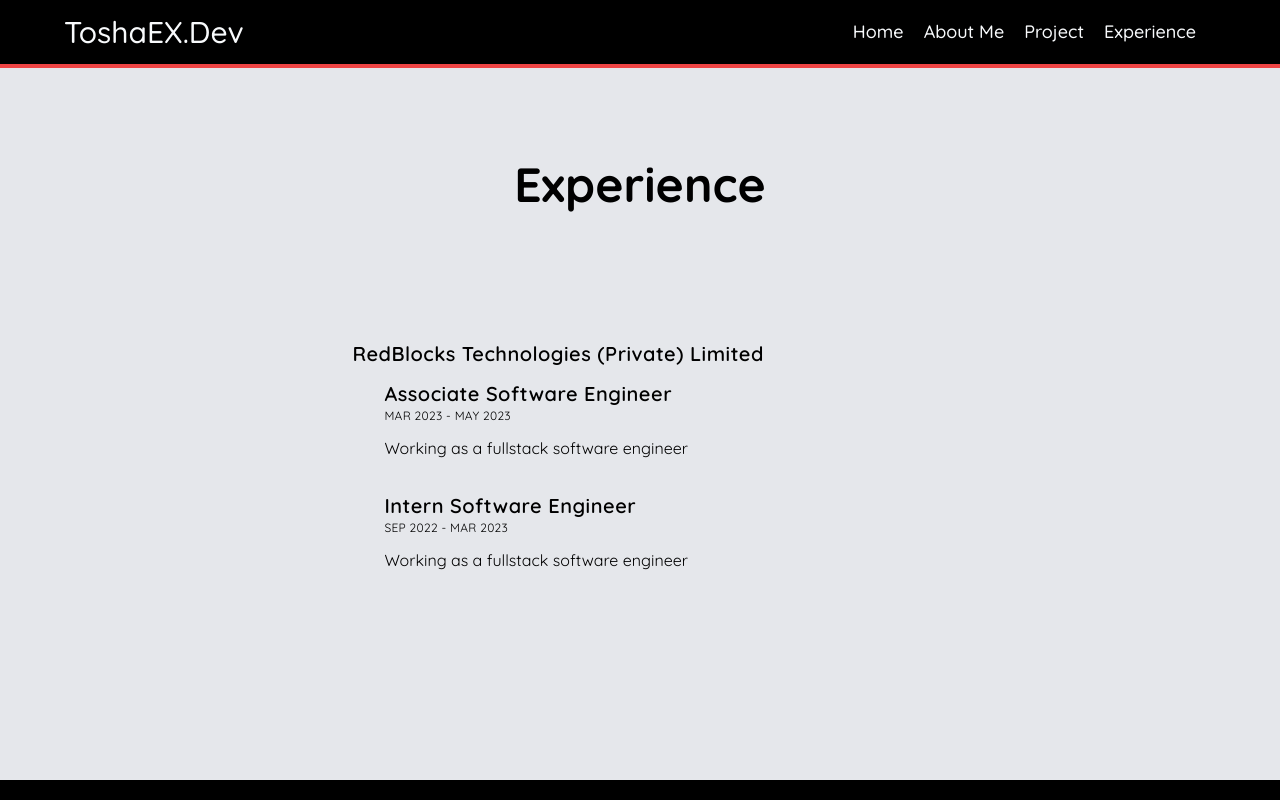
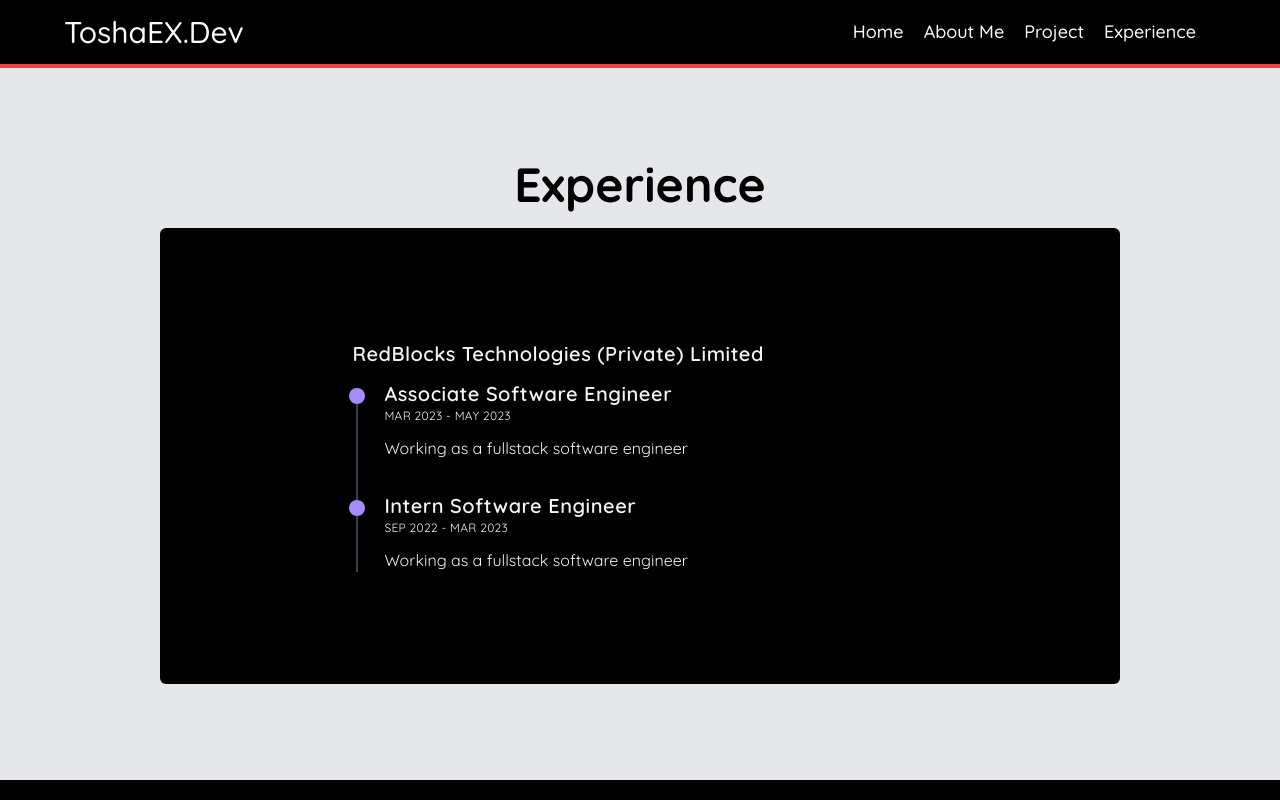
Before and after one commit to ToshaEX/portfolio-xd, a React (Vite) app: page /experience in a window 1280 px wide. Shown: the top 800 px of the page. Built offline with nearby package versions, Linux system fonts and the light colour scheme; a web font is replaced by a local one.

Commit message:
fix dark mode

```diff
--- a/src/pages/ExperiencePage/ExperienceSection.jsx
+++ b/src/pages/ExperiencePage/ExperienceSection.jsx
@@ -2,7 +2,7 @@ import React from 'react';
 
 const ExperienceSection = ({ position, duration, description }) => {
   return (
-    <div className=' relative flex flex-col before:absolute before:left-[-35px] before:top-2 before:z-[1] before:h-4 before:w-4 before:rounded-full before:dark:bg-violet-400'>
+    <div className=' relative   flex flex-col before:absolute before:left-[-35px] before:top-2 before:z-[1] before:h-4 before:w-4 before:rounded-full before:bg-violet-400'>
       <h3 className='text-xl font-semibold tracking-wide'>{position}</h3>
       <time className='text-xs uppercase tracking-wide dark:text-gray-400'>{duration}</time>
       <p className='mt-3'>{description}</p>
--- a/src/pages/ExperiencePage/index.jsx
+++ b/src/pages/ExperiencePage/index.jsx
@@ -5,7 +5,7 @@ import { experienceData } from './data.js';
 
 const ExperiencePage = () => {
   return (
-    <section className='rounded-md dark:bg-black dark:text-gray-100 md:py-[4rem]'>
+    <section className='rounded-md bg-black text-gray-100 md:py-[4rem]'>
       <div className='container  max-w-5xl justify-items-center px-4 py-12'>
         <div className='mx-4 grid gap-4 sm:grid-cols-12'>
           <div className='relative col-span-12 space-y-6 px-4 sm:col-span-9'>
@@ -14,7 +14,7 @@ const ExperiencePage = () => {
                 <div className='-ml-4 mb-3 text-left text-xl font-semibold tracking-wide'>
                   {data.company}
                 </div>
-                <div className='relative col-span-12 space-y-12 px-4 before:absolute before:-left-3 before:bottom-0 before:top-2 before:w-0.5 before:dark:bg-gray-700 sm:col-span-8 sm:space-y-8'>
+                <div className='relative col-span-12 space-y-12 px-4 before:absolute before:-left-3 before:bottom-0 before:top-2 before:w-0.5 before:bg-gray-700 sm:col-span-8 sm:space-y-8'>
                   {data.experience.map((experience, i) => (
                     <ExperienceSection
                       description={experience.description}
```
